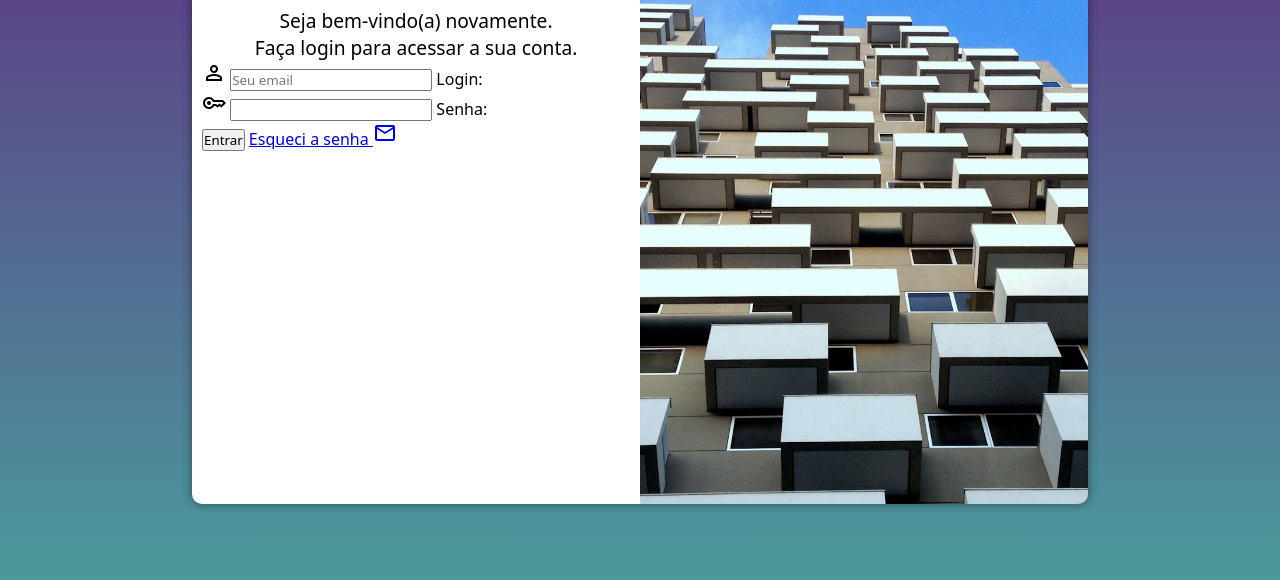
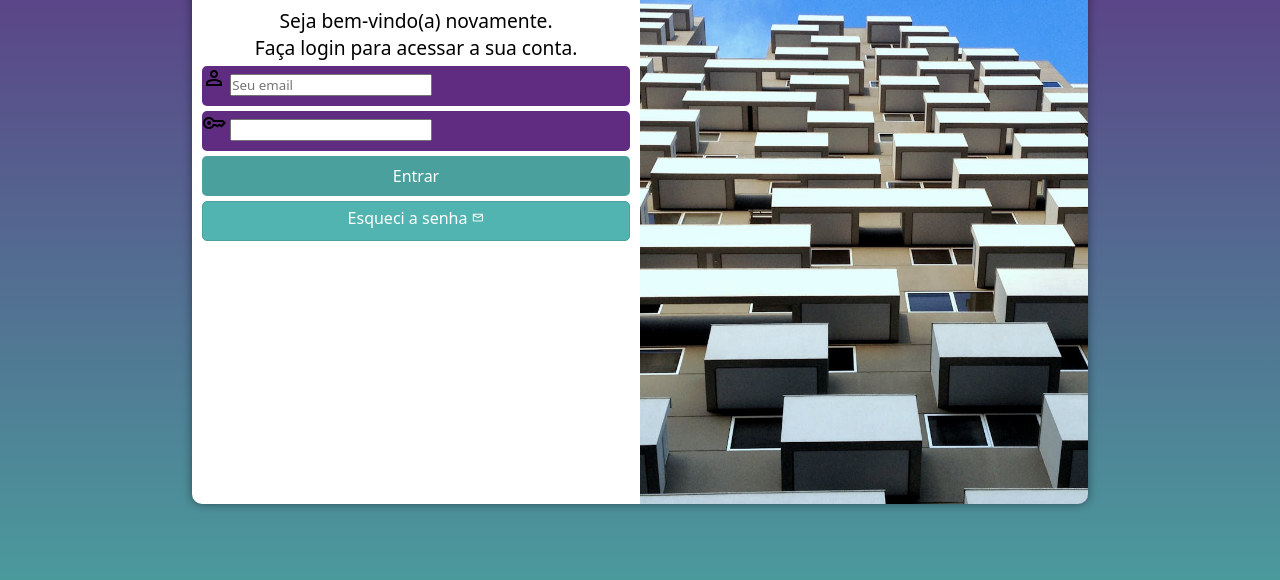
Before and after one commit to matheusoliveira0/projeto-login, a plain HTML site: page index.html in a window 1280 px wide. Shown: the part 176-756 px from the top of the page. Drawn offline with nearby package versions, Linux system fonts and the light colour scheme.

Commit message:
att do formulario

```diff
--- a/estilos/style.css
+++ b/estilos/style.css
@@ -68,3 +68,57 @@ div#formulario > p {
     font-size: 0.8em;
     text-align: center;
 }
+
+form > div.campo {
+    background-color: #5f2c82;
+    width: 100%;
+    height: 40px;
+    display: block;
+    border-radius: 5px;
+    margin:5px 0px;
+    padding: auto;
+}
+
+div.campo > label {
+    display: none;
+}
+
+form > input[type=submit] {
+    display: block;
+    font-size: 1em;
+    width: 100%;
+    height: 40px;
+    background-color: #49a09d;
+    color: white;
+    border: none;
+    border-radius: 5px;
+    cursor: pointer;
+}
+
+form > input[type=submit]:hover {
+    background-color: #2d615f;
+
+}
+
+form > a.botao {
+    display: block;
+    text-align: center;
+    text-decoration: none;
+    font-size: 1em;
+    width: 100%;
+    height: 40px;
+    background-color: #52b4b1;
+    color: white;
+    border: 1px solid #49a09d;
+    border-radius: 5px;
+    cursor: pointer;
+    padding-top: 5px;
+    margin-top: 5px;
+}
+
+form > a.botao:hover {
+    background-color: #2d615f;
+}
+form a.botao > i {
+    font-size: 0.8em;
+}
--- a/index.html
+++ b/index.html
@@ -23,17 +23,17 @@
                     <div class="campo">
                         <i class="material-symbols-outlined">person</i>
                         <input type="email" name="login" id="ilogin" placeholder="Seu email" autocomplete="email" required>
-                        <label for="ilogin" >Login:</label>
+                        <label for="ilogin" >Login</label>
                     </div>
                     <div class="campo">
                         <i class="material-symbols-outlined">
                             key
                         </i>
                         <input type="password" name="Senha" id="isenha" autocomplete="current-password" required minlength="8" maxlength="8">
-                        <label for="isenha">Senha:</label>
+                        <label for="isenha">Senha</label>
                     </div>
                     <input type="submit" value="Entrar">
-                    <a href="esqueci.html">Esqueci a senha <i class="material-symbols-outlined">mail</i></a>
+                    <a href="esqueci.html" class="botao">Esqueci a senha <i class="material-symbols-outlined">mail</i></a>
                 </form>
             </div>
         </section>
```
